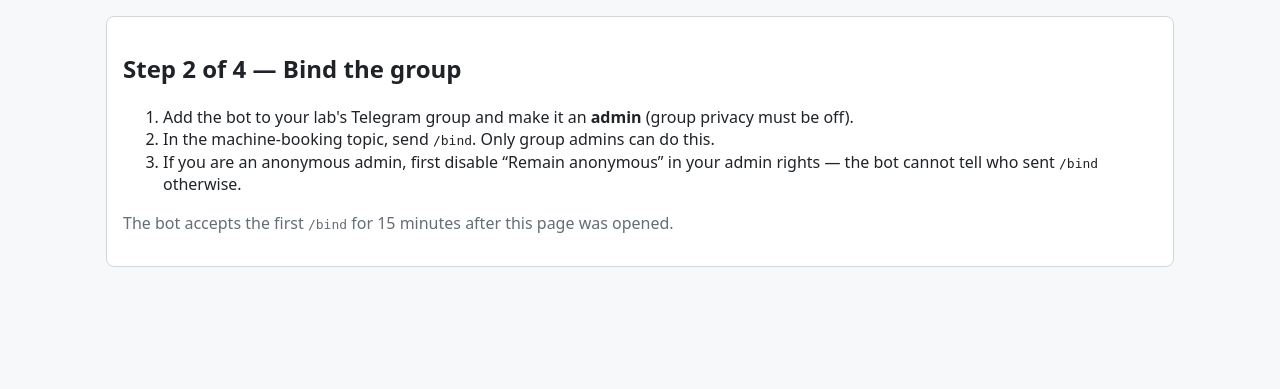
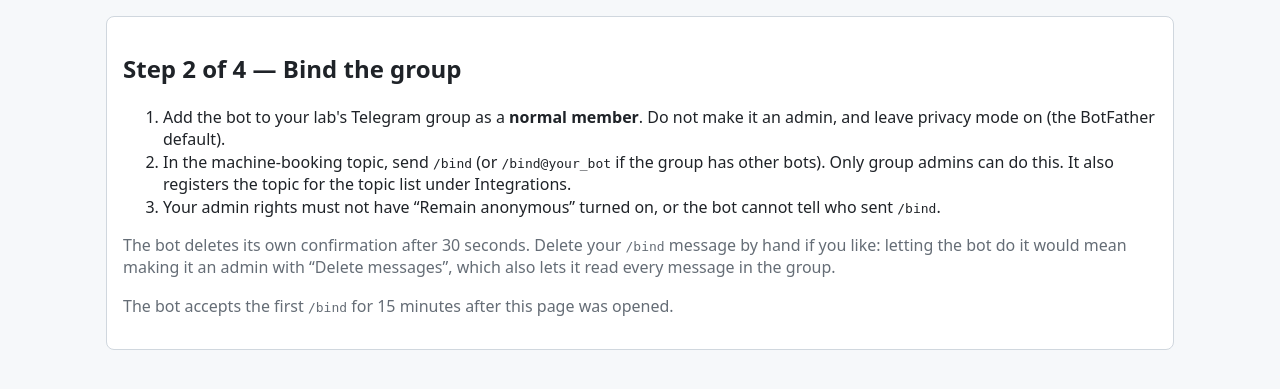
Before and after one commit to jmsalash/server-booking, a FastAPI app: template app/web/templates/admin/setup_bind.html in a window 1280 px wide. Shown: the part 43-432 px from the top of the page. Run offline with FastAPI, Linux system fonts and the light colour scheme; the template is opened without the code that fills it, so the values that code supplies are empty; parts of the project's set-up code (start-up, migrations or seed data) failed here and were passed over.

Commit message:
docs(setup): least-privilege Telegram setup
Add the bot as a normal member with privacy mode left on; /bind (or
/bind@bot when other bots are present) registers the topic. Explain the
self-deleting confirmation and why the admin's /bind is deleted by hand.

```diff
--- a/app/web/templates/admin/integrations.html
+++ b/app/web/templates/admin/integrations.html
@@ -19,7 +19,7 @@
         {% endfor %}
       </select>
     </label>
-    <p class="muted">Topics appear here once the bot has seen a message in them.</p>
+    <p class="muted">A topic appears here after <code>/bind</code> or another bot command has been sent in it. With privacy mode on, the bot does not see ordinary messages.</p>
     <fieldset>
       <legend>Post to the topic</legend>
       {% for key, label, on in telegram.posts %}
--- a/app/web/templates/admin/setup_bind.html
+++ b/app/web/templates/admin/setup_bind.html
@@ -4,10 +4,11 @@
 <section class="panel">
   <h1>Step 2 of 4 — Bind the group</h1>
   <ol>
-    <li>Add {% if bot_username %}@{{ bot_username }}{% else %}the bot{% endif %} to your lab's Telegram group and make it an <strong>admin</strong> (group privacy must be off).</li>
-    <li>In the machine-booking topic, send <code>/bind</code>. Only group admins can do this.</li>
-    <li>If you are an anonymous admin, first disable “Remain anonymous” in your admin rights — the bot cannot tell who sent <code>/bind</code> otherwise.</li>
+    <li>Add {% if bot_username %}@{{ bot_username }}{% else %}the bot{% endif %} to your lab's Telegram group as a <strong>normal member</strong>. Do not make it an admin, and leave privacy mode on (the BotFather default).</li>
+    <li>In the machine-booking topic, send <code>/bind</code> (or <code>/bind@{{ bot_username or "your_bot" }}</code> if the group has other bots). Only group admins can do this. It also registers the topic for the topic list under Integrations.</li>
+    <li>Your admin rights must not have “Remain anonymous” turned on, or the bot cannot tell who sent <code>/bind</code>.</li>
   </ol>
+  <p class="muted">The bot deletes its own confirmation after 30 seconds. Delete your <code>/bind</code> message by hand if you like: letting the bot do it would mean making it an admin with “Delete messages”, which also lets it read every message in the group.</p>
   <p class="muted">The bot accepts the first <code>/bind</code> for 15 minutes after this page was opened.</p>
   {{ status_html }}
 </section>
--- a/app/web/templates/admin/setup_telegram.html
+++ b/app/web/templates/admin/setup_telegram.html
@@ -3,7 +3,7 @@
 {% block admin_content %}
 <section class="panel">
   <h1>Step 1 of 4 — Telegram bot</h1>
-  <p>Create a bot with <a href="https://t.me/BotFather">@BotFather</a>, then turn off its group privacy (<code>/setprivacy</code> → Disable) so it can see topic names. Paste the bot token here.</p>
+  <p>Create a bot with <a href="https://t.me/BotFather">@BotFather</a> and paste its token here. Keep the default privacy mode (on): the bot only needs to read the commands sent to it.</p>
   {% if error %}<div class="banner banner--error">{{ error }}</div>{% endif %}
   {% if bot_username %}<p class="muted">Current bot: @{{ bot_username }}</p>{% endif %}
   <form method="post" action="/admin/setup/telegram" class="form">
```
Also changed, not shown: tests/integration/test_setup_wizard.py (+11 -0 lines), README.md.
